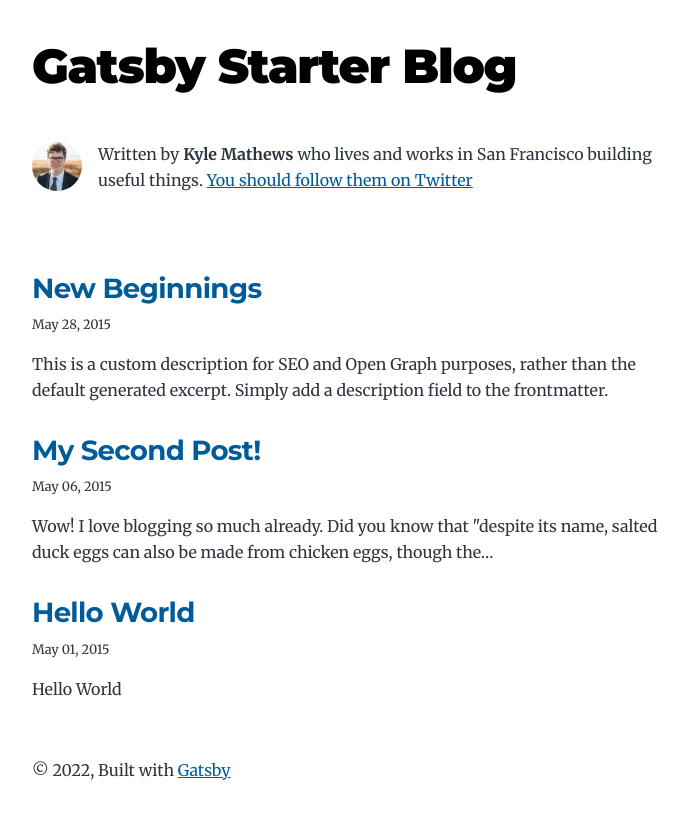
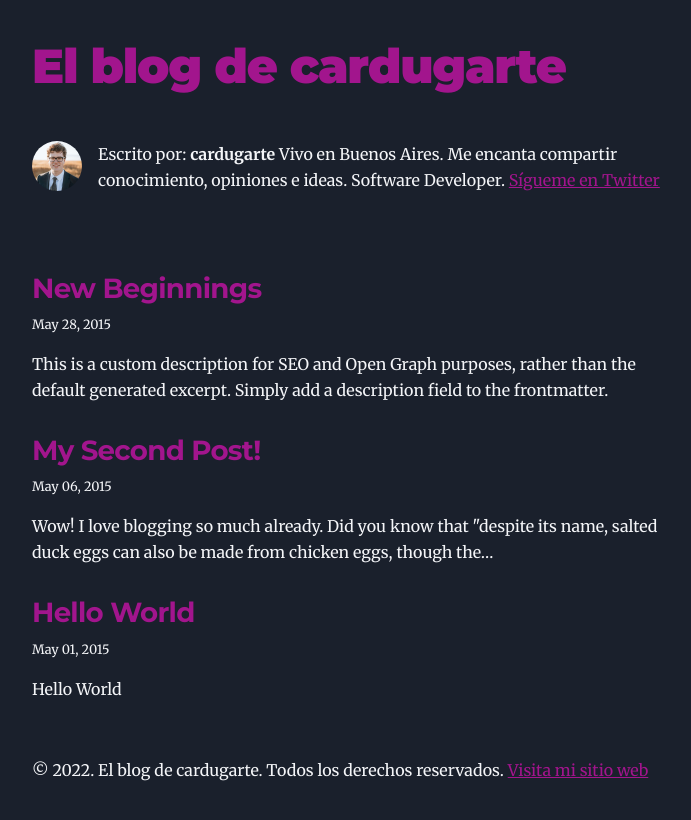
Before and after one commit to cardugarte/cardugarteblog, a Gatsby site: page / in a window 1280 px wide. Shown: the whole page, without its empty margins (292-983 px from the left). Built offline with nearby package versions, Linux system fonts and the light colour scheme; Gatsby itself is replaced by a stand-in of ours.

Commit message:
Se modificaron colres y texto

```diff
--- a/gatsby-config.js
+++ b/gatsby-config.js
@@ -1,14 +1,14 @@
 module.exports = {
   siteMetadata: {
-    title: `Gatsby Starter Blog`,
+    title: `El blog de cardugarte`,
     author: {
-      name: `Kyle Mathews`,
-      summary: `who lives and works in San Francisco building useful things.`,
+      name: `cardugarte`,
+      summary: `Vivo en Buenos Aires. Me encanta compartir conocimiento, opiniones e ideas. Software Developer.`,
     },
-    description: `A starter blog demonstrating what Gatsby can do.`,
-    siteUrl: `https://gatsbystarterblogsource.gatsbyjs.io/`,
+    description: `Espacio dedicado a compartir información con personas curiosas.`,
+    siteUrl: `https://blog.carlosdugarte.com/`,
     social: {
-      twitter: `kylemathews`,
+      twitter: `cardugarte`,
     },
   },
   plugins: [
@@ -105,7 +105,7 @@
               }
             `,
             output: "/rss.xml",
-            title: "Gatsby Starter Blog RSS Feed",
+            title: "El blog de cardugarte RSS Feed",
           },
         ],
       },
@@ -113,13 +113,13 @@
     {
       resolve: `gatsby-plugin-manifest`,
       options: {
-        name: `Gatsby Starter Blog`,
-        short_name: `GatsbyJS`,
+        name: `el Blog de cardugarte`,
+        short_name: `cardugarte`,
         start_url: `/`,
         background_color: `#ffffff`,
         // This will impact how browsers show your PWA/website
         // https://css-tricks.com/meta-theme-color-and-trickery/
-        // theme_color: `#663399`,
+        theme_color: `transparent`,
         display: `minimal-ui`,
         icon: `src/images/gatsby-icon.png`, // This path is relative to the root of the site.
       },
--- a/src/components/bio.js
+++ b/src/components/bio.js
@@ -44,10 +44,10 @@
       />
       {author?.name && (
         <p>
-          Written by <strong>{author.name}</strong> {author?.summary || null}
+          Escrito por: <strong>{author.name}</strong> {author?.summary || null}
           {` `}
           <a href={`https://twitter.com/${social?.twitter || ``}`}>
-            You should follow them on Twitter
+            Sígueme en Twitter
           </a>
         </p>
       )}
--- a/src/components/layout.js
+++ b/src/components/layout.js
@@ -25,9 +25,9 @@
       <header className="global-header">{header}</header>
       <main>{children}</main>
       <footer>
-        © {new Date().getFullYear()}, Built with
+        © {new Date().getFullYear()}. El blog de cardugarte. Todos los derechos reservados.
         {` `}
-        <a href="https://www.gatsbyjs.com">Gatsby</a>
+        <a href="https://www.carlosdugarte.com">Visita mi sitio web</a>
       </footer>
     </div>
   )
--- a/src/components/seo.js
+++ b/src/components/seo.js
@@ -76,7 +76,7 @@
 }
 
 Seo.defaultProps = {
-  lang: `en`,
+  lang: `es`,
   meta: [],
   description: ``,
 }
--- a/src/pages/index.js
+++ b/src/pages/index.js
@@ -25,7 +25,7 @@
 
   return (
     <Layout location={location} title={siteTitle}>
-      <Seo title="All posts" />
+      <Seo title="Todos los post" />
       <Bio />
       <ol style={{ listStyle: `none` }}>
         {posts.map(post => {
--- a/src/style.css
+++ b/src/style.css
@@ -54,12 +54,13 @@
   --fontSize-5: 2.074rem;
   --fontSize-6: 2.488rem;
   --fontSize-7: 2.986rem;
-  --color-primary: #005b99;
-  --color-text: #2e353f;
-  --color-text-light: #4f5969;
-  --color-heading: #1a202c;
-  --color-heading-black: black;
-  --color-accent: #d1dce5;
+  --color-primary: #A2158D;
+  /* --color-text: #2e353f; */
+  --color-text: #f4f5f8;
+  --color-text-light: #d7d8da;
+  --color-heading: #ab2c98;
+  --color-heading-black: #A2158D;
+  --color-accent: #1e2023;
 }
 
 /* HTML elements */
@@ -75,6 +76,7 @@
   font-size: var(--fontSize-root);
   -webkit-font-smoothing: antialiased;
   -moz-osx-font-smoothing: grayscale;
+  background-color: #1a202c;
 }
 
 body {
```
